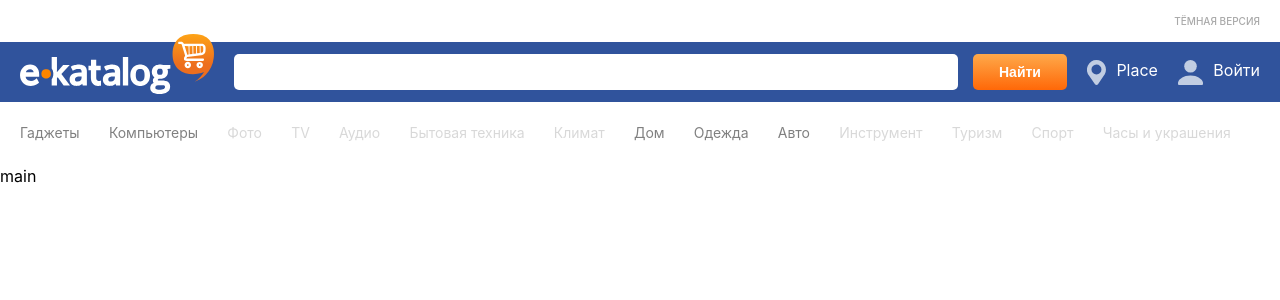
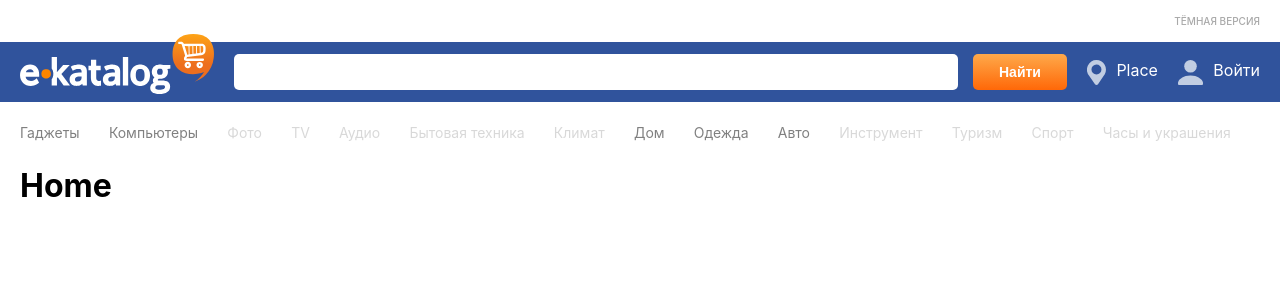
Before and after one commit to aleksaksan/like-ekatalog, a React (Create React App) app: page / in a window 1280 px wide. Shown: the top 300 px of the page. Built offline with nearby package versions, Linux system fonts and the light colour scheme.

Commit message:
added link to logo for homepage

```diff
--- a/src/components/Header/Header.scss
+++ b/src/components/Header/Header.scss
@@ -20,13 +20,12 @@ header {
     display: flex;
     height: 60px;
 
-    &>svg {
+    a>svg {
       width: 194px;
       height: 60px;
       margin-top: -20px;
     }
   }
-
 }
 
 .headers-actions-container {
--- a/src/components/Header/Header.tsx
+++ b/src/components/Header/Header.tsx
@@ -1,4 +1,5 @@
 import React from 'react';
+import { Link } from 'react-router-dom';
 import { SvgLocation } from '../Svg/SvgFuncs/SvgComponents/SvgLocation';
 import { SvgLogin } from '../Svg/SvgFuncs/SvgComponents/SvgLogin';
 import { SvgLogo } from '../Svg/SvgFuncs/SvgComponents/SvgLogo';
@@ -14,7 +15,9 @@ export const Header = () => {
       </div>
       <header>
         <div className="m-width">
-          <SvgLogo />
+          <Link to={"/"}>
+            <SvgLogo />
+          </Link>
           <SearchInput />
 
           <div className="headers-actions-container">
--- a/src/components/assets/AppRouter.tsx
+++ b/src/components/assets/AppRouter.tsx
@@ -2,7 +2,7 @@ import React from 'react';
 import { Route, Routes } from 'react-router-dom';
 import { CatalogPage } from '../../pages/CatalogPage/CatalogPage';
 import { ItemPage } from '../../pages/ItemPage/ItemPage';
-import { HomePage } from '../../pages/MainPage/HomePage';
+import { HomePage } from '../../pages/HomePage/HomePage';
 import { NotFoundPage } from '../../pages/NotFoundPage/NotFoundPage';
 
 export const AppRouter = () => {
--- a/src/pages/MainPage/HomePage.tsx
+++ b/src/pages/HomePage/HomePage.tsx
@@ -2,8 +2,8 @@ import React from 'react';
 
 export const HomePage = () => {
   return (
-    <div>
-      main
+    <div className="m-width">
+      <h1>Home</h1>
     </div>
   );
 };
```
